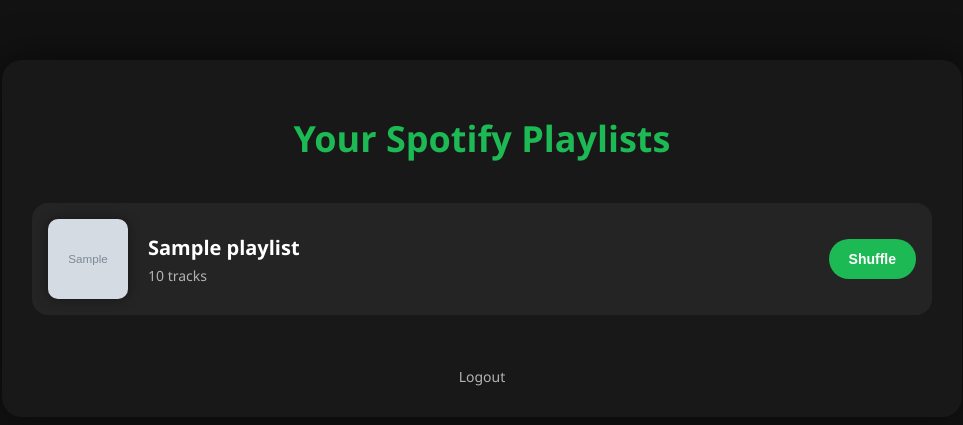
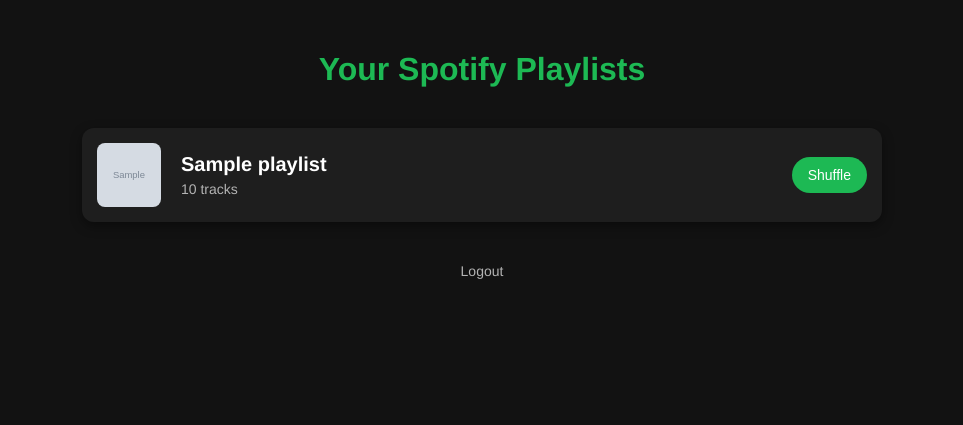
Before and after one commit to Ropzx/spotifyX, a Flask app: template templates/playlists.html in a window 1280 px wide. Shown: the top 425 px of the page, without its empty margins (158-1121 px from the left). Run offline with Flask 3, Linux system fonts and the light colour scheme; the template is opened without the code that fills it: most values are stand-ins (such as "Sample title", 1, 10 or a date in 2020); grey boxes marked "Sample" are stand-in pictures.

Commit message:
Update style.css

```diff
--- a/static/style.css
+++ b/static/style.css
@@ -1,45 +1,34 @@
-/* Spotify-style, beautiful & responsive CSS */
-
+/* Spotify-style layout and color scheme */
 body {
     margin: 0;
-    font-family: 'Segoe UI', sans-serif;
+    padding: 0;
+    font-family: 'Helvetica Neue', sans-serif;
     background-color: #121212;
-    color: #FFFFFF;
-    overflow-x: hidden;
+    color: white;
 }
 
 .container {
-    max-width: 900px;
-    margin: 60px auto;
+    max-width: 800px;
+    margin: 0 auto;
     padding: 30px;
-    background-color: #181818;
-    border-radius: 20px;
-    box-shadow: 0 0 40px rgba(0, 0, 0, 0.6);
-    animation: fadeIn 0.6s ease-in;
-}
-
-@keyframes fadeIn {
-    from { opacity: 0; transform: translateY(10px); }
-    to { opacity: 1; transform: translateY(0); }
 }
 
 h1 {
-    text-align: center;
+    font-size: 32px;
     color: #1DB954;
     margin-bottom: 40px;
-    font-size: 36px;
-    font-weight: 600;
+    text-align: center;
 }
 
 .playlist {
     display: flex;
     align-items: center;
-    background: #242424;
-    padding: 16px;
-    border-radius: 16px;
+    background-color: #1e1e1e;
+    padding: 15px;
+    border-radius: 12px;
     margin-bottom: 20px;
+    box-shadow: 0 4px 12px rgba(0, 0, 0, 0.4);
     transition: background 0.3s ease;
-    position: relative;
 }
 
 .playlist:hover {
@@ -47,44 +36,37 @@
 }
 
 .playlist img {
-    width: 80px;
-    height: 80px;
-    border-radius: 10px;
+    height: 64px;
+    width: 64px;
+    border-radius: 8px;
     object-fit: cover;
-    box-shadow: 0 0 12px rgba(0,0,0,0.4);
+    margin-right: 20px;
 }
 
 .info {
-    flex: 1;
-    padding: 0 20px;
-    overflow: hidden;
+    flex-grow: 1;
 }
 
 .info h2 {
-    margin: 0;
     font-size: 20px;
-    color: #fff;
-    white-space: nowrap;
-    overflow: hidden;
-    text-overflow: ellipsis;
+    margin: 0 0 5px 0;
 }
 
 .info p {
-    margin: 5px 0 0;
+    margin: 0;
+    font-size: 14px;
     color: #b3b3b3;
-    font-size: 14px;
 }
 
 form button {
     background-color: #1DB954;
+    color: white;
     border: none;
-    padding: 12px 20px;
-    color: white;
-    border-radius: 30px;
-    font-weight: bold;
+    padding: 10px 16px;
+    font-size: 14px;
+    border-radius: 50px;
     cursor: pointer;
-    font-size: 14px;
-    transition: background 0.2s ease;
+    transition: background 0.2s ease-in-out;
 }
 
 form button:hover {
@@ -92,40 +74,41 @@
 }
 
 .logout {
+    margin-top: 40px;
     text-align: center;
-    margin-top: 50px;
 }
 
 .logout a {
     color: #b3b3b3;
     text-decoration: none;
     font-size: 14px;
+    transition: color 0.2s ease-in-out;
 }
 
 .logout a:hover {
-    color: #fff;
+    color: #ffffff;
 }
 
 /* Loading overlay */
 #loading {
+    display: none;
     position: fixed;
-    top: 0; left: 0;
+    top: 0;
+    left: 0;
+    height: 100%;
     width: 100%;
-    height: 100%;
-    background-color: rgba(18, 18, 18, 0.9);
-    display: flex;
+    background: rgba(0, 0, 0, 0.8);
+    z-index: 999;
+    justify-content: center;
     align-items: center;
-    justify-content: center;
-    z-index: 9999;
-    display: none;
 }
 
 .spinner {
-    border: 6px solid #282828;
-    border-top: 6px solid #1DB954;
+    border: 6px solid #1DB954;
+    border-top: 6px solid transparent;
     border-radius: 50%;
-    width: 60px;
-    height: 60px;
+    width: 50px;
+    height: 50px;
     animation: spin 1s linear infinite;
 }
 
@@ -133,22 +116,3 @@
     0% { transform: rotate(0deg); }
     100% { transform: rotate(360deg); }
 }
-
-/* Show loading on form submit */
-form {
-    position: relative;
-}
-
-form.loading::after {
-    content: '';
-    position: absolute;
-    top: 50%;
-    left: 50%;
-    width: 20px;
-    height: 20px;
-    border: 3px solid #1DB954;
-    border-top-color: transparent;
-    border-radius: 50%;
-    animation: spin 0.6s linear infinite;
-    transform: translate(-50%, -50%);
-}
```
